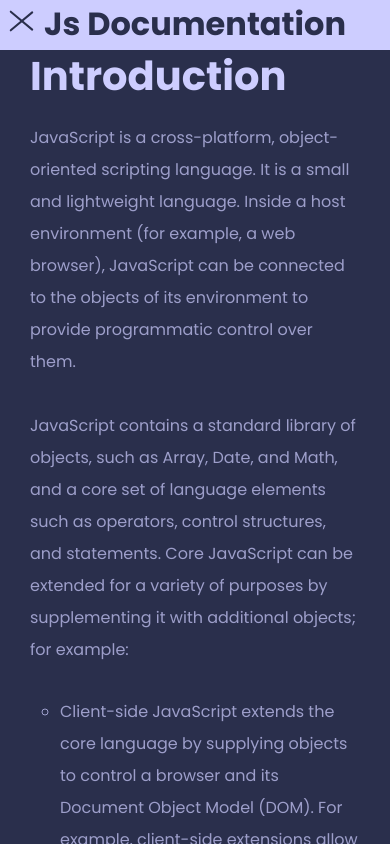
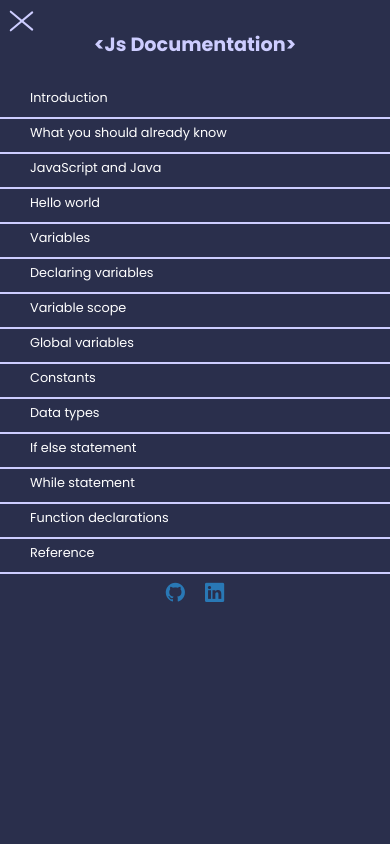
Before and after one commit to Adriangln11/jsDocumentation, a plain HTML site: page index.html in a window 390 px wide. Both pictures are taken after a click on the button 34 px from the left and 34 px from the top of the page. Drawn offline with nearby package versions, Linux system fonts and the light colour scheme.

Commit message:
mediaqueries

```diff
--- a/index.html
+++ b/index.html
@@ -17,8 +17,8 @@
 
     <main id='main-doc'>
         <div class="hamburger-container">
-            <h1>Js Documentation</h1>
-            <button >
+            <h1>&lt;< Js Documentation >&gt;</h1>
+            <button onclick="toggleSidebar()">
                 <div></div>
                 <div></div>
                 <div></div>
@@ -26,22 +26,22 @@
         </div>
 
         <nav id="navbar">
-            <header>Js Documentation</header>
+            <header> &lt;Js Documentation&gt;</header>
 
-                <a href="#Introduction" class="nav-link">Introduction</a>
-                <a href="#What_you_should_already_know" class="nav-link">What you should already know</a>
-                <a href="#JavaScript_and_Java" class="nav-link">JavaScript and Java</a>
-                <a href="#Hello_world" class="nav-link">Hello world</a>
-                <a href="#Variables" class="nav-link">Variables</a>
-                <a href="#Declaring_variables" class="nav-link">Declaring variables</a>
-                <a href="#Variable_scope" class="nav-link">Variable scope</a>
-                <a href="#Global_variables" class="nav-link">Global variables</a>
-                <a href="#Constants" class="nav-link">Constants</a>
-                <a href="#Data_types" class="nav-link">Data types</a>
-                <a href="#If_else_statement" class="nav-link">If else statement</a>
-                <a href="#While_statement" class="nav-link">While statement</a>
-                <a href="#Function_declarations" class="nav-link">Function declarations</a>
-                <a href="#Reference" class="nav-link">Reference</a>
+                <a href="#Introduction" class="nav-link" onclick="toggleSidebar()" >Introduction</a>
+                <a href="#What_you_should_already_know" class="nav-link" onclick="toggleSidebar()">What you should already know</a>
+                <a href="#JavaScript_and_Java" class="nav-link" onclick="toggleSidebar()">JavaScript and Java</a>
+                <a href="#Hello_world" class="nav-link" onclick="toggleSidebar()">Hello world</a>
+                <a href="#Variables" class="nav-link" onclick="toggleSidebar()">Variables</a>
+                <a href="#Declaring_variables" class="nav-link" onclick="toggleSidebar()">Declaring variables</a>
+                <a href="#Variable_scope" class="nav-link" onclick="toggleSidebar()">Variable scope</a>
+                <a href="#Global_variables" class="nav-link" onclick="toggleSidebar()">Global variables</a>
+                <a href="#Constants" class="nav-link" onclick="toggleSidebar()">Constants</a>
+                <a href="#Data_types" class="nav-link" onclick="toggleSidebar()">Data types</a>
+                <a href="#If_else_statement" class="nav-link" onclick="toggleSidebar()">If else statement</a>
+                <a href="#While_statement" class="nav-link" onclick="toggleSidebar()">While statement</a>
+                <a href="#Function_declarations" class="nav-link" onclick="toggleSidebar()">Function declarations</a>
+                <a href="#Reference" class="nav-link" onclick="toggleSidebar()">Reference</a>
                 <ul class="icons-container">
                     <li><a target="_blank" class="icon" href="https://github.com/Adriangln11"><i class="bi bi-github"></i></a></li>
                     <li><a target="_blank" class="icon" href="https://www.linkedin.com/in/adrian-d%C3%ADaz-08738922a/"><i class="bi bi-linkedin"></i></a></li>
@@ -275,5 +275,8 @@
         </div>
 
     <main/>
+    <script type="text/javascript">
+        const toggleSidebar = () => document.body.classList.toggle("open");
+    </script>
 <body/>
 </html>
--- a/style.css
+++ b/style.css
@@ -46,6 +46,7 @@ nav{
     line-height: 2rem;
     color: #cdcdffb4;
     border-bottom: 2px solid #cdcdff;
+
 }
 
 .section-ul{
@@ -80,6 +81,7 @@ header{
     padding-left: 30px;
     font-size: .8rem;
     text-decoration: none;
+
 }
 .nav-link:focus{
     color: #2978b5;
@@ -116,7 +118,12 @@ button{
         position: relative;
     }
     nav{
-        display: none;
+        transform: translateX(-100%);
+        position: absolute;
+    }
+    h1{
+        font-size: 1.2rem;
+        margin: 10px 0;
     }
     .sections-container{
         width: 100%;
@@ -127,7 +134,7 @@ button{
         width: 100%;
         height: 50px;
         background-color:#cdcdff;
-        position: fixed;
+        position: absolute;
         top: 0;
         left: 0;
         text-align: center;
@@ -136,7 +143,7 @@ button{
     button{
         display: flex;
         flex-direction: column;
-        position: fixed;
+        position:absolute;
         top: 10px;
         left: 10px;
         width: 3rem;
@@ -144,6 +151,10 @@ button{
         border: 0;
         background: transparent;
         gap: .5rem;
+        z-index: 10;
+    }
+    button:hover{
+        cursor: pointer;
     }
     button > div{
         background: #2a2f4c;
@@ -162,4 +173,13 @@ button{
     button:focus div:last-child{
         transform: rotate(-40deg);
     }
+    .open nav{
+        transform: translateX(0);
+        width: 100%;
+        transition: all .2s;
+    }
+    .open button > div{
+        background-color: #cdcdff;
+        z-index: 10;
+    }
 }
```
